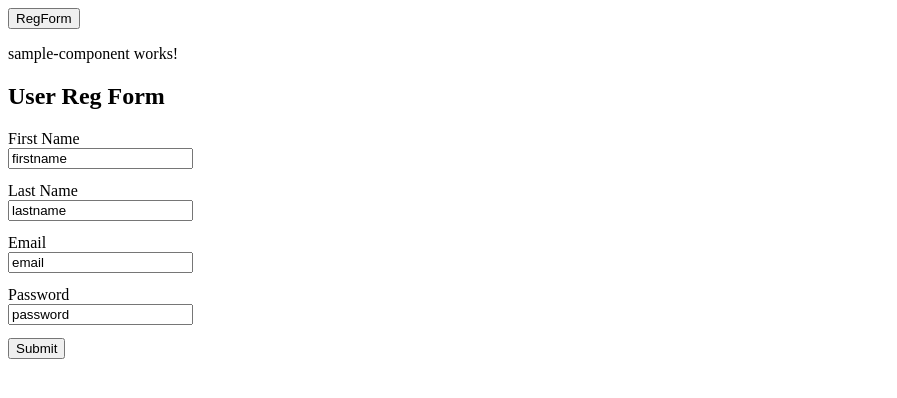
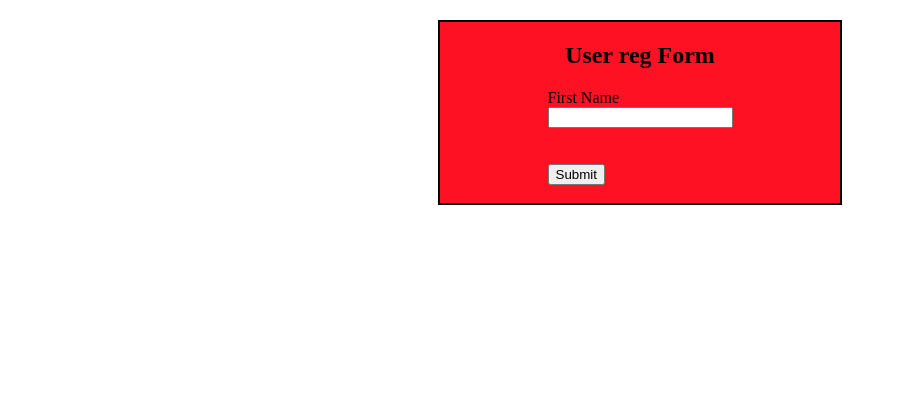
Before and after one commit to sgaidhani63/MyPracticeUni, an Angular app: page /sample-component in a window 1280 px wide. Shown: the top 398 px of the page, without its empty margins (0-897 px from the left). Built offline with nearby package versions, Linux system fonts and the light colour scheme.

Commit message:
validation on text box

```diff
--- a/src/app/app.component.html
+++ b/src/app/app.component.html
@@ -1,8 +1,3 @@
 
-<div>
-
-    <button (click)="RegForm()">RegForm</button>
-
-</div>
 
 <router-outlet></router-outlet>
--- a/src/app/app.component.ts
+++ b/src/app/app.component.ts
@@ -1,5 +1,5 @@
 import { Component } from '@angular/core';
-import { Router } from '@angular/router';
+
 
 @Component({
   selector: 'app-root',
@@ -9,10 +9,5 @@ import { Router } from '@angular/router';
 export class AppComponent {
   title = 'MyFirstApplication';
 
-  constructor (public router: Router){
-  }
-  RegForm()
-  {
-    this.router.navigateByUrl('sample-module/sample-component')
-  }
+
 }
--- a/src/app/app.module.ts
+++ b/src/app/app.module.ts
@@ -5,6 +5,7 @@ import { AppComponent } from './app.component';
 import { AppRoutingModule } from './app-routing.module';
 import { LoginComponentComponent } from './login-component/login-component.component';
 import { SampleModuleModule } from './sample-module/sample-module.module';
+console.log('Login');
 
 @NgModule({
   declarations:
--- a/src/app/login-component/login-component.component.html
+++ b/src/app/login-component/login-component.component.html
@@ -1,4 +1,12 @@
-<p>login-component works!</p>
+
+
+
+<div>
+
+    <button (click)="RegForm()">RegForm</button>
+
+</div>
+
 
 <!--
 <router-outlet></router-outlet> -->
--- a/src/app/login-component/login-component.component.ts
+++ b/src/app/login-component/login-component.component.ts
@@ -1,5 +1,5 @@
 import { Component } from '@angular/core';
-
+import { Router } from '@angular/router';
 
 @Component({
   selector: 'app-login-component',
@@ -8,5 +8,10 @@ import { Component } from '@angular/core';
 })
 export class LoginComponentComponent {
 
-
+  constructor (public router: Router){
+  }
+  RegForm()
+  {
+    this.router.navigateByUrl('sample-module/sample-component')
+  }
 }
--- a/src/app/sample-module/sample-component/sample-component.component.css
+++ b/src/app/sample-module/sample-component/sample-component.component.css
@@ -0,0 +1,16 @@
+
+.err{
+    color: rgb(255, 238, 0);
+}
+.container{
+    display: flex;
+    justify-content: center;
+    align-items: center;
+    flex-direction:column;
+    background-color: #ff1124;
+    margin: auto;
+    border: 2px solid black;
+    width: 400px;
+    margin-top: 20px;
+
+}
--- a/src/app/sample-module/sample-component/sample-component.component.html
+++ b/src/app/sample-module/sample-component/sample-component.component.html
@@ -1,33 +1,26 @@
-<p>sample-component works!</p>
+<div class="container" >
+    <h2>User reg Form</h2>
+    <form [formGroup]="sampleComponanet" >
+        <!-- *ngIf="sampleComponanet" -->
 
-<div class = "container">
-    <h2> User  Reg Form</h2>
+        <label>First Name</label><br>
 
-    <form>
-        <div class = form-group>
-            <label form ="firstname">First Name</label><br>
-            <input type="text" value="firstname" class="form-group">
-        </div>
-        <pre></pre>
-        <div class = form-group>
-            <label form ="lastname">Last Name</label><br>
-            <input type="text" value="lastname" class="form-group">
-        </div>
-        <pre></pre>
-        <div class = form-group>
-            <label form ="email">Email</label><br>
-            <input type="text" value="email" class="form-group">
-        </div>
-        <pre></pre>
+        <input type="text" formControlName="userName"><br>
+        <span class="err" *ngIf="sampleComponanet.get('userName')?.errors?.['maxlength']">
+            Max 7 Char Allowed </span>
+        <span class="err" *ngIf="sampleComponanet.get('userName')?.errors?.['minlength']">
+            Minimum 3 characters are required </span>
+        <span class="err" *ngIf=" !sampleComponanet.get('userName')?.errors?.['maxlength']
+         && !sampleComponanet.get('userName')?.errors?.['minlength']
+         && sampleComponanet.get('userName')?.errors?.['pattern']">
+            Enter only Alphabets
+        </span>
+        <br>
+        <br>
 
-        <div class = form-group>
-            <label form ="password">Password</label><br>
-            <input type="text" value="password" class="form-group">
-        </div>
-        <pre></pre>
-
-        <button class ="btn btn-primary" type ="submit">Submit</button>
-
+        <button (click)="submit()" [disabled]="!sampleComponanet.valid">Submit</button><br>
+        <br>
     </form>
 
 </div>
+<div></div>
--- a/src/app/sample-module/sample-component/sample-component.component.ts
+++ b/src/app/sample-module/sample-component/sample-component.component.ts
@@ -1,4 +1,5 @@
 import { Component } from '@angular/core';
+import { FormBuilder, FormGroup, Validators } from '@angular/forms';
 
 @Component({
   selector: 'app-sample-component',
@@ -7,4 +8,20 @@ import { Component } from '@angular/core';
 })
 export class SampleComponentComponent {
 
+  sampleComponanet!: FormGroup;
+  constructor( public fb : FormBuilder){}
+
+  ngOnInit(){
+    this.formdata();
+  }
+
+  formdata() {
+    this.sampleComponanet = this.fb.group({
+      userName: ['', [Validators.maxLength(7), Validators.minLength(3), Validators.pattern('[a-zA-Z],+')]]
+    })
+  }
+  submit() {
+
+  }
+
 }
--- a/src/app/sample-module/sample-module.module.ts
+++ b/src/app/sample-module/sample-module.module.ts
@@ -1,6 +1,7 @@
 import { NgModule } from '@angular/core';
 import { CommonModule } from '@angular/common';
 import { SampleModuleRoutingModule } from './sample-module-routing.module';
+import { FormsModule, ReactiveFormsModule } from '@angular/forms';
 import { SampleComponentComponent } from './sample-component/sample-component.component';
 
 
@@ -10,6 +11,8 @@ import { SampleComponentComponent } from './sample-component/sample-component.co
   ],
   imports: [
     CommonModule,
+    FormsModule,
+    ReactiveFormsModule,
     SampleModuleRoutingModule
 
   ]
```
